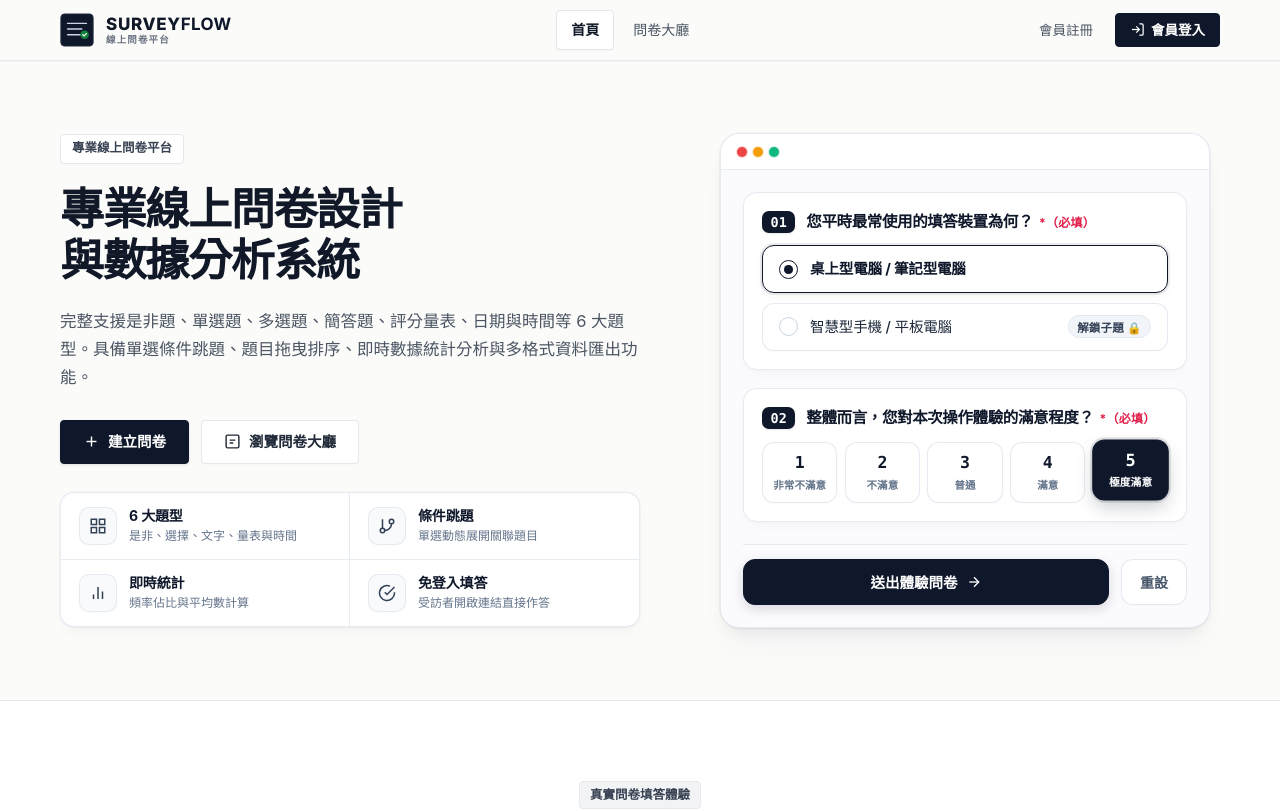
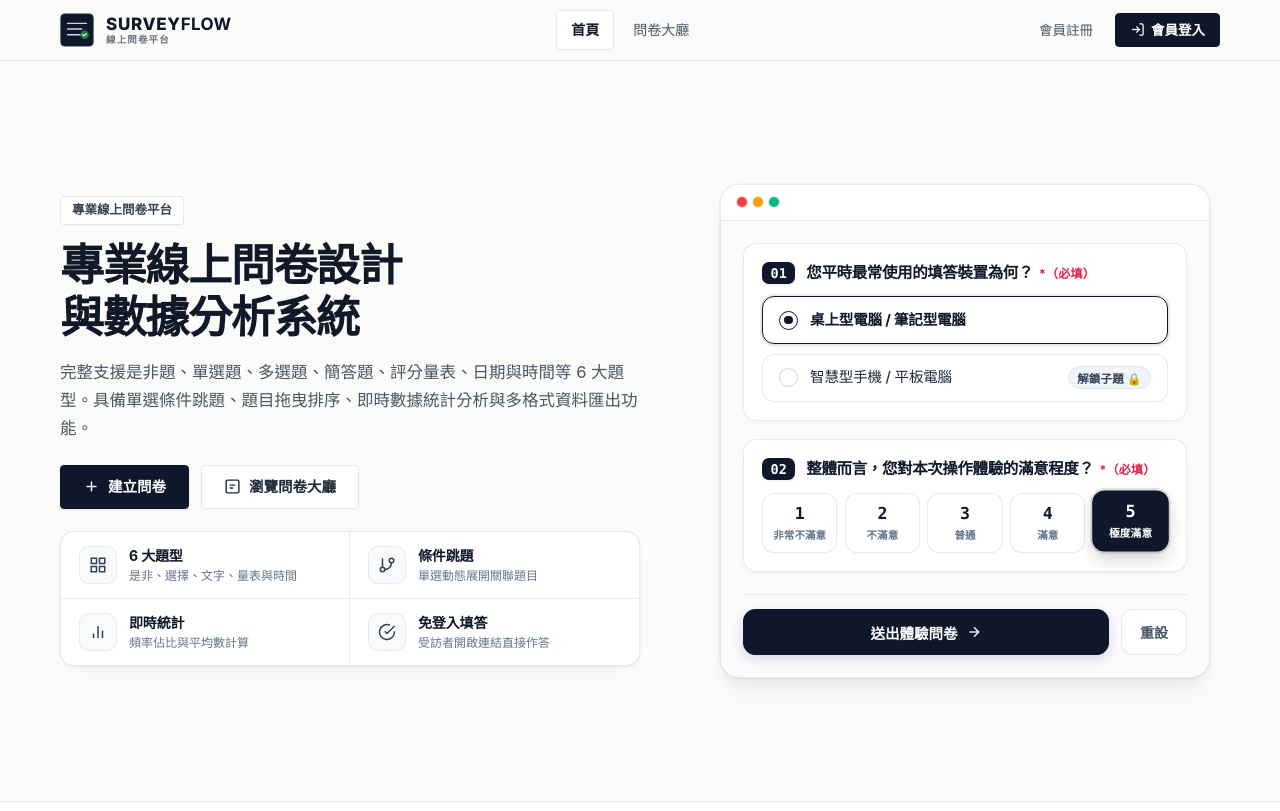
Before and after one commit to EricXJason/survey-flow, an Angular app in the folder frontend/: page /home in a window 1280 px wide. Shown: the top 811 px of the page. Built offline with nearby package versions, Linux system fonts and the light colour scheme.

Commit message:
style(home): adjust hero height for 100vh pc mode and redirect logout to home

```diff
--- a/frontend/src/app/@services/user-emitter.service.ts
+++ b/frontend/src/app/@services/user-emitter.service.ts
@@ -183,7 +183,7 @@ export class UserEmitterService {
       sessionStorage.removeItem('SURVEY_ACCESS_TOKEN');
       sessionStorage.removeItem('SURVEY_REFRESH_TOKEN');
       this._userState.resetToGuest();
-      this._router.navigateByUrl('/lobby');
+      this._router.navigateByUrl('/home');
     });
   }
 
--- a/frontend/src/app/components/main/home/hero/hero.component.scss
+++ b/frontend/src/app/components/main/home/hero/hero.component.scss
@@ -20,6 +20,17 @@
 .neutral-hero {
   position: relative;
   padding-block: clamp(4rem, 6vw, 7.2rem);
+
+  @media (min-width: 1025px) {
+    height: calc(100vh - var(--header-h, 6rem));
+    min-height: calc(100vh - var(--header-h, 6rem));
+    max-height: calc(100vh - var(--header-h, 6rem));
+    padding-block: 0;
+    display: flex;
+    align-items: center;
+    box-sizing: border-box;
+    overflow: hidden;
+  }
 }
 
 .neutral-hero-inner {
@@ -27,6 +38,7 @@
   grid-template-columns: 1.15fr 1fr;
   gap: clamp(3.2rem, 5vw, 6.4rem);
   align-items: center;
+  width: 100%;
 
   @media (max-width: 1024px) {
     grid-template-columns: 1fr;
@@ -43,6 +55,10 @@
   flex-direction: column;
   gap: var(--sp-5);
   width: 100%;
+
+  @media (min-width: 1025px) {
+    gap: clamp(1.2rem, 1.8vh, 1.8rem);
+  }
 
   @media (max-width: 1024px) {
     align-items: center;
@@ -227,10 +243,6 @@
     border-right: 1px solid rgba(226, 232, 240, 0.8);
   }
 
-  &.feat-item-4 {
-    /* 右下無邊框，完美閉合四宮格 */
-  }
-
   @media (max-width: 640px) {
     border-right: none !important;
     border-bottom: 1px solid rgba(226, 232, 240, 0.8) !important;
@@ -320,6 +332,11 @@
   transition: transform 0.3s cubic-bezier(0.16, 1, 0.3, 1),
               box-shadow 0.3s cubic-bezier(0.16, 1, 0.3, 1);
   overflow: hidden;
+
+  @media (min-width: 1025px) {
+    max-height: calc(100vh - var(--header-h, 6rem) - 4rem);
+    overflow-y: auto;
+  }
 
   &:hover {
     transform: translateY(-2px);
```
Also changed, not shown: 2 other files (tests, documents, lock files or other folders).
